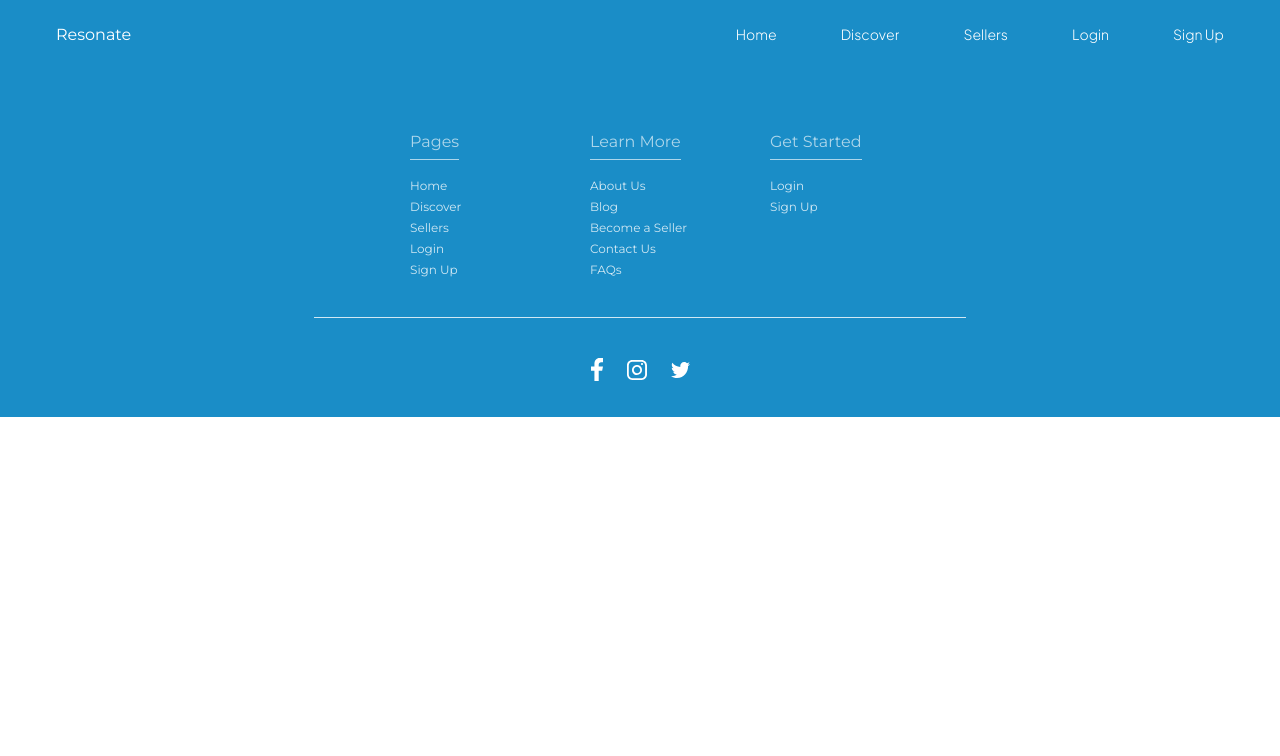
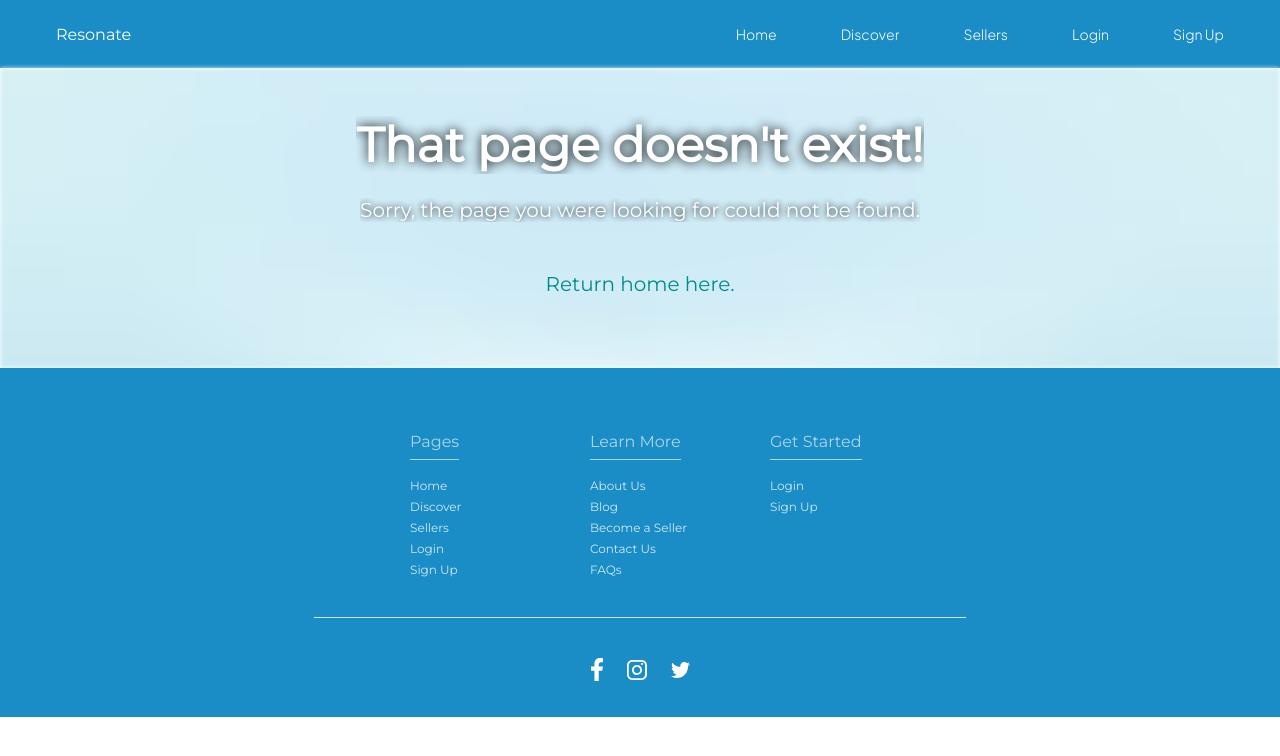
Before and after one commit to PaizCollin/coen-163-lecture, a React (Vite) app in the folder final-project/: page /error in a window 1280 px wide. Shown: the top 756 px of the page. Built offline with nearby package versions, Linux system fonts and the light colour scheme.

Commit message:
Add Error Page

```diff
--- a/final-project/src/App.jsx
+++ b/final-project/src/App.jsx
@@ -8,6 +8,8 @@ import Sellers from "./pages/Sellers/Sellers.jsx";
 import SignUp from "./pages/Signup/Signup.jsx";
 import initAOS from "./aos";
 import { useEffect } from "react";
+import Error from "./pages/Error/Error.jsx";
+import Discover from "./pages/Discover/Discover.jsx";
 
 function App() {
   useEffect(() => {
@@ -18,11 +20,12 @@ function App() {
       <Header />
       <Routes>
         <Route path="/" element={<Home />} />
-        <Route path="/discover" element={<Home />} />
+        <Route path="/discover" element={<Discover />} />
         <Route path="/item/:itemId" element={<Item />} />
         <Route path="/login" element={<Login />} />
         <Route path="/signup" element={<SignUp />} />
         <Route path="/sellers" element={<Sellers />} />
+        <Route path="/error" element={<Error />} />
       </Routes>
       <Footer />
     </Router>
--- a/final-project/src/components/Footer/Footer.jsx
+++ b/final-project/src/components/Footer/Footer.jsx
@@ -14,16 +14,16 @@ function Footer() {
               </NavLink>
             </li>
             <li>
-              <NavLink to="/discover">Discover</NavLink>
+              <NavLink to="/error">Discover</NavLink>
             </li>
             <li>
               <NavLink to="/sellers">Sellers</NavLink>
             </li>
             <li>
-              <NavLink to="/login">Login</NavLink>
+              <NavLink to="/error">Login</NavLink>
             </li>
             <li>
-              <NavLink to="/signup">Sign Up</NavLink>
+              <NavLink to="/error">Sign Up</NavLink>
             </li>
           </ul>
         </div>
@@ -32,21 +32,21 @@ function Footer() {
           <h4 className={styles["footer__links-title"]}>Learn More</h4>
           <ul className={styles["footer__links-list"]} data-aos="fade-in">
             <li>
-              <NavLink exact to="/">
+              <NavLink exact to="/error">
                 About Us
               </NavLink>
             </li>
             <li>
-              <NavLink to="/">Blog</NavLink>
+              <NavLink to="/error">Blog</NavLink>
             </li>
             <li>
-              <NavLink to="/">Become a Seller</NavLink>
+              <NavLink to="/error">Become a Seller</NavLink>
             </li>
             <li>
-              <NavLink to="/">Contact Us</NavLink>
+              <NavLink to="/error">Contact Us</NavLink>
             </li>
             <li>
-              <NavLink to="/">FAQs</NavLink>
+              <NavLink to="/error">FAQs</NavLink>
             </li>
           </ul>
         </div>
@@ -55,10 +55,10 @@ function Footer() {
           <h4 className={styles["footer__links-title"]}>Get Started</h4>
           <ul className={styles["footer__links-list"]} data-aos="fade-in">
             <li>
-              <NavLink to="/login">Login</NavLink>
+              <NavLink to="/error">Login</NavLink>
             </li>
             <li>
-              <NavLink to="/signup">Sign Up</NavLink>
+              <NavLink to="/error">Sign Up</NavLink>
             </li>
           </ul>
         </div>
--- a/final-project/src/components/Header/Header.jsx
+++ b/final-project/src/components/Header/Header.jsx
@@ -27,17 +27,17 @@ function Header() {
             </NavLink>
           </li>
           <li>
-            <NavLink to="/discover">Discover</NavLink>
+            <NavLink to="/error">Discover</NavLink>
           </li>
           <li>
             <NavLink to="/sellers">Sellers</NavLink>
           </li>
           <li>
-            <NavLink to="/login">Login</NavLink>
+            <NavLink to="/error">Login</NavLink>
           </li>
           <li>
             <div className={styles["button-white"]}>
-              <NavLink to="/signup">Sign Up</NavLink>
+              <NavLink to="/error">Sign Up</NavLink>
             </div>
           </li>
         </ul>
@@ -57,7 +57,7 @@ function Header() {
                   </NavLink>
                 </li>
                 <li>
-                  <NavLink to="/discover" onClick={handleMenuClick}>
+                  <NavLink to="/error" onClick={handleMenuClick}>
                     Discover
                   </NavLink>
                 </li>
@@ -67,13 +67,13 @@ function Header() {
                   </NavLink>
                 </li>
                 <li>
-                  <NavLink to="/login" onClick={handleMenuClick}>
+                  <NavLink to="/error" onClick={handleMenuClick}>
                     Login
                   </NavLink>
                 </li>
                 <li>
                   <div className={styles["button-white"]}>
-                    <NavLink to="/signup" onClick={handleMenuClick}>
+                    <NavLink to="/error" onClick={handleMenuClick}>
                       Sign Up
                     </NavLink>
                   </div>
--- /dev/null
+++ b/final-project/src/pages/Discover/Discover.jsx
@@ -0,0 +1,5 @@
+function Discover() {
+    return <></>;
+  }
+
+  export default Discover;
--- /dev/null
+++ b/final-project/src/pages/Discover/Discover.module.css
@@ -0,0 +1 @@
+@import "../../styles/global.css";
--- a/final-project/src/pages/Error/Error.jsx
+++ b/final-project/src/pages/Error/Error.jsx
@@ -1,5 +1,31 @@
+import React from 'react';
+import styles from "./Error.module.css";
+import { Link } from 'react-router-dom';
+
+
 function Error() {
-  return <></>;
+    return (
+    <>
+      <div className={styles["hero"]}>
+        <div className={styles["hero__bg"]}></div>
+        <div className={styles["hero__content"]}>
+          <h1 className={styles["hero__content-title"]}>
+            That page doesn't exist!
+          </h1>
+
+          <h3 className={styles["hero__content-subtitle"]} >
+            Sorry, the page you were looking for could not be found.
+          </h3>
+
+          <h3 className={styles["hero__content-subtitle2"]} >
+            <Link to="/">Return home here</Link>.
+          </h3>
+
+
+        </div>
+      </div>
+    </>
+    );
 }
 
 export default Error;
--- a/final-project/src/pages/Error/Error.module.css
+++ b/final-project/src/pages/Error/Error.module.css
@@ -1 +1,68 @@
 @import "../../styles/global.css";
+
+.hero {
+    width: 100%;
+    display: block;
+    height: 300px;
+    position: relative;
+  }
+
+  .hero__bg {
+    display: flex;
+    width: 100%;
+    background-image: url("../../../public/blue_bg.jpg");
+    background-size: cover;
+    background-position: center;
+    background-repeat: repeat-y;
+    height: 100%;
+    filter: blur(2px);
+    -webkit-filter: blur(2px);
+    z-index: -1;
+  }
+
+  .hero__content {
+    width: 100%;
+    display: flex;
+    flex-direction: column;
+    justify-content: center;
+    align-items: center;
+    font-family: var(--montserrat);
+    position: absolute;
+    z-index: 1;
+    top: 50%;
+    left: 50%;
+    transform: translate(-50%, -50%);
+    padding: 64px 256px;
+  }
+
+  .hero__content-title {
+    color: white;
+    font-size: 48px;
+    font-weight: 800;
+    text-align: center;
+    margin-bottom: 24px;
+    text-shadow: 0 0 12px rgba(0, 0, 0, 1);
+    overflow: hidden;
+    white-space: nowrap;
+  }
+
+  .hero__content-subtitle {
+    color: var(--color-white);
+    font-size: 20px;
+    font-weight: 300;
+    text-align: center;
+    margin-bottom: 50px;
+    text-shadow: 0 0 6px rgba(0, 0, 0, 1);
+    overflow: hidden;
+    white-space: nowrap;
+  }
+
+  .hero__content-subtitle2 {
+    color: darkcyan;
+    font-size: 20px;
+    font-weight: 300;
+    text-align: center;
+    margin-bottom: 24px;
+    overflow: hidden;
+    white-space: nowrap;
+  }
```
Also changed, not shown: final-project/public/blue_bg.jpg (added).
